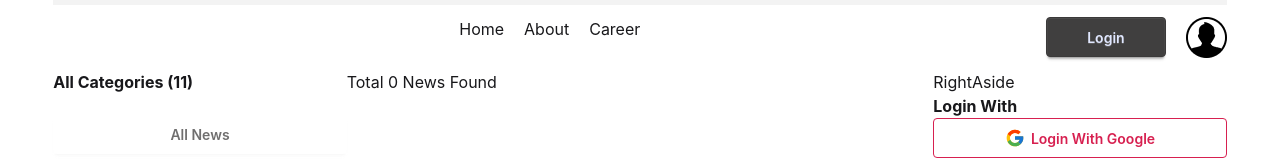
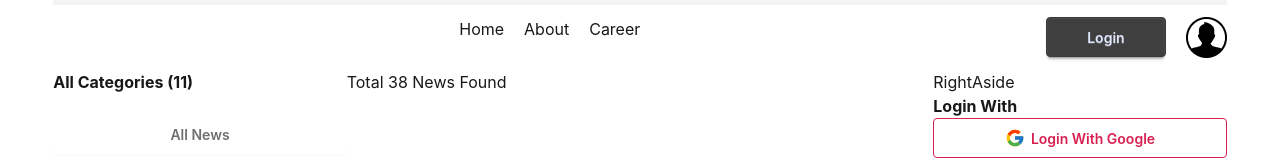
Before and after one commit to alalhosen/dragon-news-update, a React (Vite) app: page /category/1 in a window 1280 px wide. Shown: the part 197-357 px from the top of the page. Built offline with nearby package versions, Linux system fonts and the light colour scheme.

Commit message:
use loop in categoryNews component

```diff
--- a/src/components/pages/CategoryNews.jsx
+++ b/src/components/pages/CategoryNews.jsx
@@ -9,10 +9,19 @@ const CategoryNews = () => {
   // console.log(id, data);
 
   useEffect(() => {
-    const filteredNews = data.filter((news) => news.category_id == id);
-    console.log(filteredNews);
-
-    setCategoryNews(filteredNews);
+    if (id == "0") {
+      setCategoryNews(data);
+      return;
+    } else if (id == "1") {
+      const filteredNews = data.filter(
+        (news) => news.others.is_today_pick == true,
+      );
+      setCategoryNews(filteredNews);
+    } else {
+      const filteredNews = data.filter((news) => news.category_id == id);
+      console.log(filteredNews);
+      setCategoryNews(filteredNews);
+    }
   }, [data, id]);
 
   return (
```
